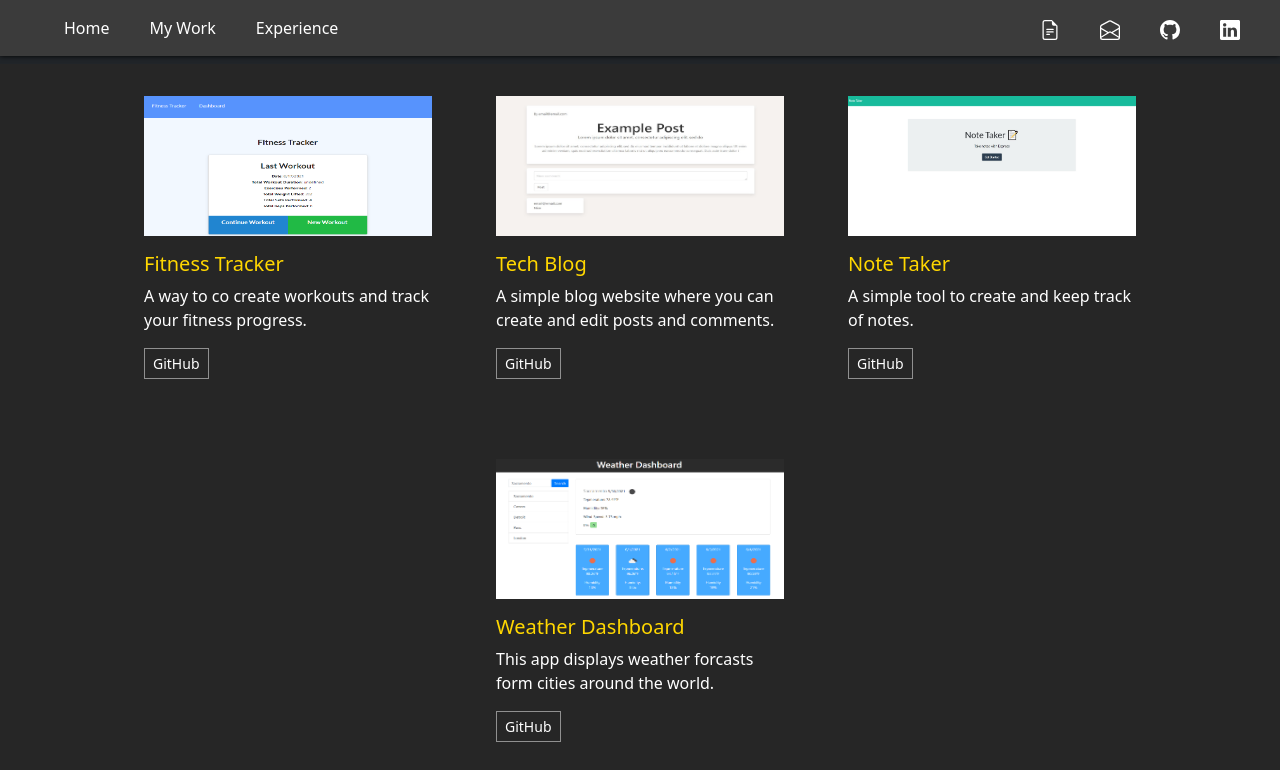
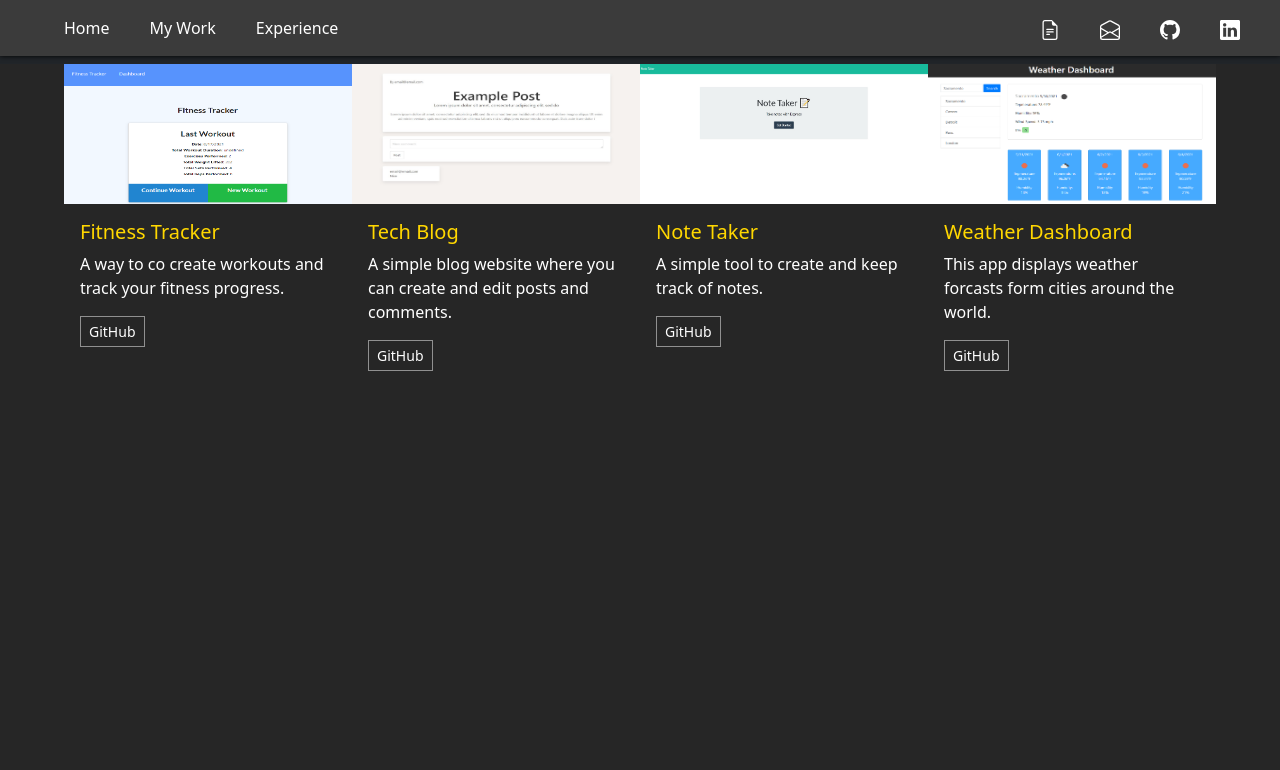
Before and after one commit to Trhines/portfolio, a React (Create React App) app: page /myWork in a window 1280 px wide. Shown: the top 770 px of the page. Built offline with nearby package versions, Linux system fonts and the light colour scheme.

Commit message:
removed no cors

```diff
--- a/src/App.js
+++ b/src/App.js
@@ -29,11 +29,13 @@ function App() {
   return (
     <div>
     <Router>
-        <Header>
+
+        <Header showModal={handleShow}>
           <Homelink/>
           <MyWorklink workRef={workNavRef}/>
           <Experiencelink/>
         </Header>
+
         <Container>
           <EmailForm showStatus={show} closeModal={handleClose}/>
             <Route exact path="/">
@@ -46,6 +48,7 @@ function App() {
               <Experience/>
             </Route>
         </Container>
+
     </Router>
     </div>
   );
--- a/src/compnents/emailForm/index.js
+++ b/src/compnents/emailForm/index.js
@@ -17,9 +17,7 @@ const EmailForm = (props) => {
     }
 
     const sendEmail = async (event) => {
-        console.log("hittS")
         const response = await fetch('https:/safe-savannah-86528.herokuapp.com/send', {
-            mode: "no-cors",
             method: 'POST',
             body: emailData,
             headers: {
--- a/src/compnents/myWork/index.css
+++ b/src/compnents/myWork/index.css
@@ -13,7 +13,7 @@
     width: 100%;
     height: 100%;
     color: var(--text);
-    margin: 2rem;
+    margin-bottom: 1.5rem;
     border-radius: 0%;
     border: none;
     background-color: inherit;
@@ -35,11 +35,6 @@
     opacity: 75%;
 }
 
-.card-body{
-    padding-left: 0px;
-    padding-right: 0px;
-}
-
 .btn-secondary{
     color: var(--text);
     background-color: var(--bg);
```
